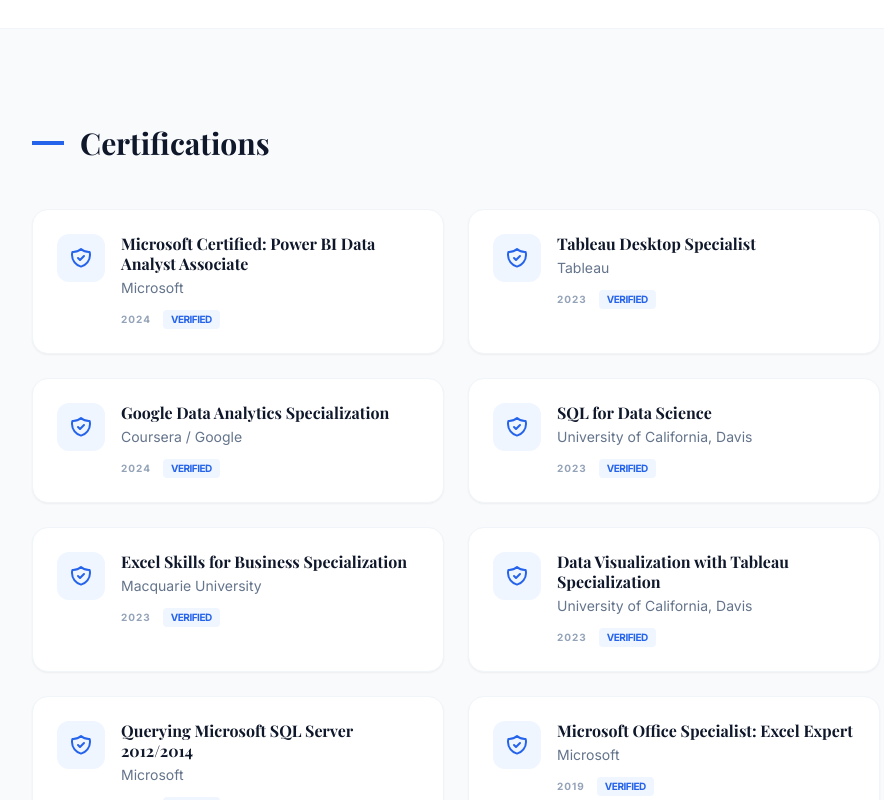
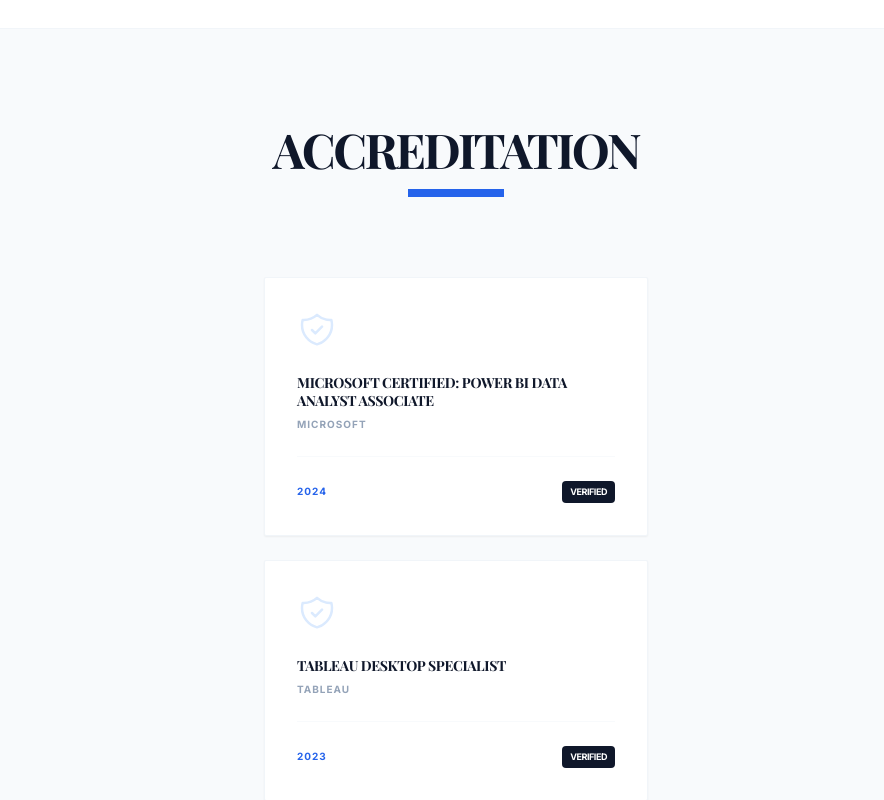
Before and after one commit to btburns308/brian-portfolio, a React (Vite) app: page / in a window 1280 px wide. Shown: the part 5280-6080 px from the top of the page, without its empty margins (184-1068 px from the left). Built offline with nearby package versions, Linux system fonts and the light colour scheme; a web font is replaced by a local one.

Commit message:
Update CertificationsSection.tsx

```diff
--- a/components/CertificationsSection.tsx
+++ b/components/CertificationsSection.tsx
@@ -7,33 +7,34 @@ interface CertificationsProps {
 
 const CertificationsSection: React.FC<CertificationsProps> = ({ certifications }) => {
   return (
-    <div className="max-w-4xl mx-auto px-6">
-      <h2 className="text-3xl font-bold text-slate-900 mb-12 flex items-center">
-        <span className="w-8 h-1 bg-blue-600 mr-4"></span>
-        Certifications
-      </h2>
-      <div className="grid grid-cols-1 sm:grid-cols-2 gap-6">
-        {certifications.map((cert, idx) => (
-          <div key={idx} className="bg-white p-6 rounded-2xl border border-slate-100 shadow-sm hover:border-blue-200 hover:shadow-md hover:-translate-y-1 transition-all duration-300 flex items-start space-x-4 group">
-            <div className="bg-blue-50 p-3 rounded-xl text-blue-600 group-hover:bg-blue-600 group-hover:text-white transition-colors duration-300">
-              <svg className="w-6 h-6" fill="none" stroke="currentColor" viewBox="0 0 24 24">
-                <path strokeLinecap="round" strokeLinejoin="round" strokeWidth="2" d="M9 12l2 2 4-4m5.618-4.016A11.955 11.955 0 0112 2.944a11.955 11.955 0 01-8.618 3.04A12.02 12.02 0 003 9c0 5.591 3.824 10.29 9 11.622 5.176-1.332 9-6.03 9-11.622 0-1.042-.133-2.052-.382-3.016z"></path>
-              </svg>
-            </div>
-            <div>
-              <h3 className="font-bold text-slate-900 leading-tight mb-1 group-hover:text-blue-600 transition-colors">{cert.name}</h3>
-              <p className="text-sm text-slate-500">{cert.issuer}</p>
-              <div className="mt-3 flex items-center space-x-3">
-                <span className="text-[10px] font-bold uppercase tracking-widest text-slate-400">{cert.date}</span>
-                {cert.status && (
-                  <span className="px-2 py-0.5 bg-blue-50 text-blue-600 text-[10px] font-black rounded uppercase tracking-tighter">
-                    {cert.status}
-                  </span>
-                )}
+    <div className="max-w-6xl mx-auto px-6">
+      <div className="mb-20 text-center">
+        <h2 className="text-5xl font-black text-slate-900 mb-4 tracking-tighter uppercase">Accreditation</h2>
+        <div className="w-24 h-2 bg-blue-600 mx-auto"></div>
+      </div>
+
+      <div className="flex justify-center">
+        <div className="grid grid-cols-1 md:grid-cols-2 lg:grid-cols-1 gap-6 max-w-sm w-full">
+          {certifications.map((cert, idx) => (
+            <div key={idx} className="bg-white p-8 rounded-sm border border-slate-100 shadow-sm hover:border-blue-600 hover:shadow-2xl transition-all duration-500 group">
+              <div className="mb-6 text-blue-100 group-hover:text-blue-600 transition-colors">
+                <svg className="w-10 h-10" fill="none" stroke="currentColor" viewBox="0 0 24 24">
+                  <path strokeLinecap="round" strokeLinejoin="round" strokeWidth="1.5" d="M9 12l2 2 4-4m5.618-4.016A11.955 11.955 0 0112 2.944a11.955 11.955 0 01-8.618 3.04A12.02 12.02 0 003 9c0 5.591 3.824 10.29 9 11.622 5.176-1.332 9-6.03 9-11.622 0-1.042-.133-2.052-.382-3.016z"></path>
+                </svg>
+              </div>
+              <h3 className="font-black text-slate-900 text-sm uppercase tracking-tight mb-2 leading-tight">
+                {cert.name}
+              </h3>
+              <p className="text-[10px] font-bold text-slate-400 uppercase tracking-widest mb-6">{cert.issuer}</p>
+              <div className="flex items-center justify-between mt-auto pt-6 border-t border-slate-50">
+                <span className="text-[10px] font-black text-blue-600 uppercase tracking-widest">{cert.date}</span>
+                <span className={`px-2 py-1 ${cert.status === 'Verified' ? 'bg-slate-900' : 'bg-blue-600'} text-white text-[9px] font-black rounded uppercase tracking-tighter`}>
+                  {cert.status || 'Verified'}
+                </span>
               </div>
             </div>
-          </div>
-        ))}
+          ))}
+        </div>
       </div>
     </div>
   );
```
